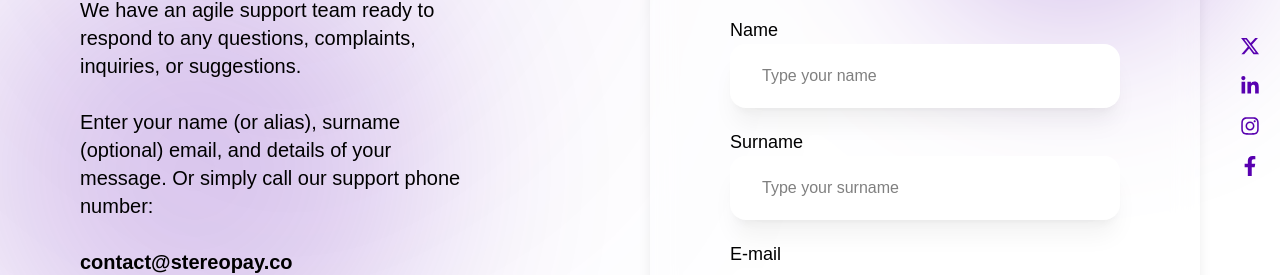
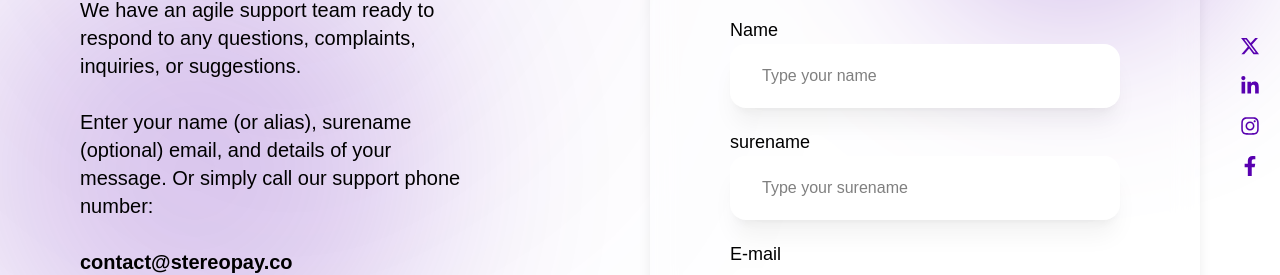
Before and after one commit to md-ashikur/stereo-client, a Next.js app: page /contact in a window 1280 px wide. Shown: the part 288-563 px from the top of the page. Built offline with nearby package versions, Linux system fonts and the light colour scheme.

Commit message:
link updated

```diff
--- a/src/components/contact/ContactBody.jsx
+++ b/src/components/contact/ContactBody.jsx
@@ -43,7 +43,7 @@ export default function ContactBody() {
               complaints, inquiries, or suggestions.
             </p>
             <p>
-              Enter your name (or alias), surname (optional) email, and details of
+              Enter your name (or alias), surename (optional) email, and details of
               your message. Or simply call our support phone number:
             </p>
             <p>
@@ -74,11 +74,11 @@ export default function ContactBody() {
             </div>
 
             <div>
-              <label className="block text-lg font-medium">Surname</label>
+              <label className="block text-lg font-medium">surename</label>
               <input
-                {...register("surname")}
+                {...register("surename")}
                 className="w-full px-8 py-5 bg-white rounded-2xl outline-none shadow-xl shadow-black/5"
-                placeholder="Type your surname"
+                placeholder="Type your surename"
               />
             </div>
 
```
